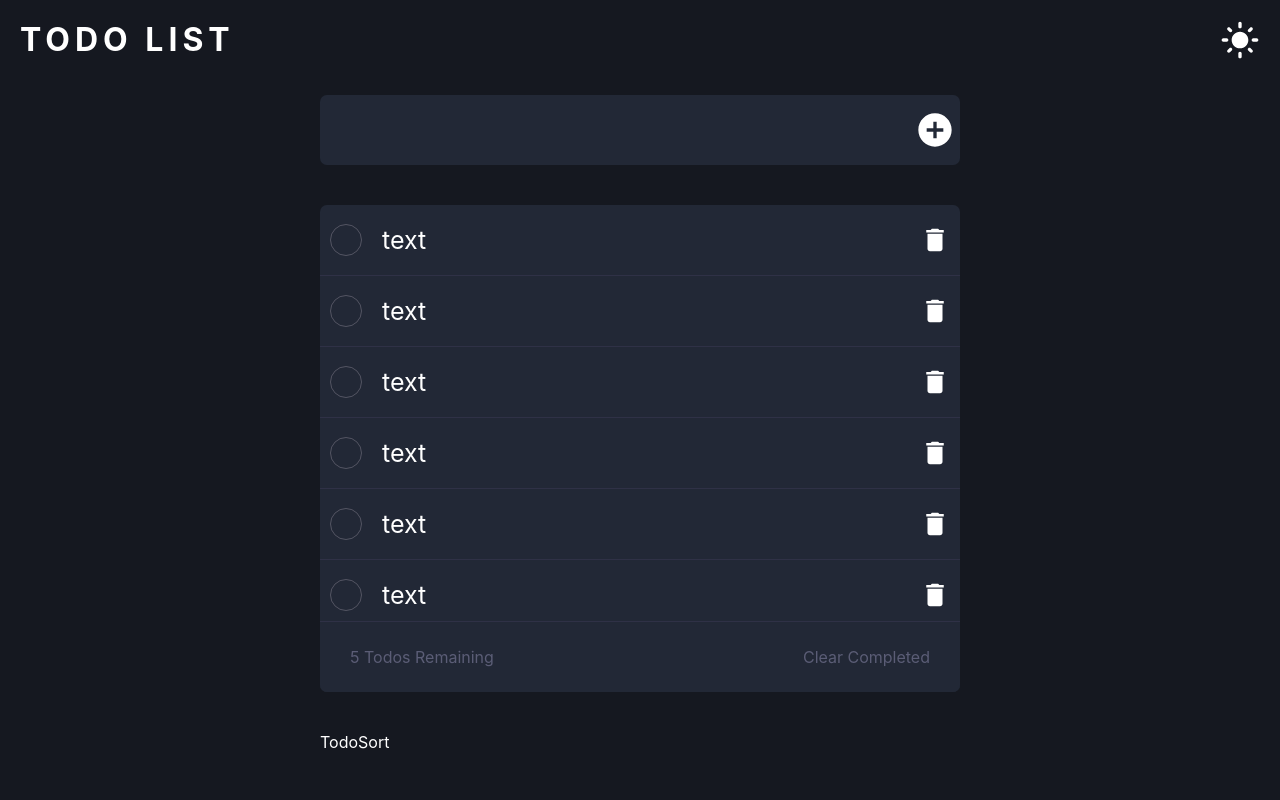
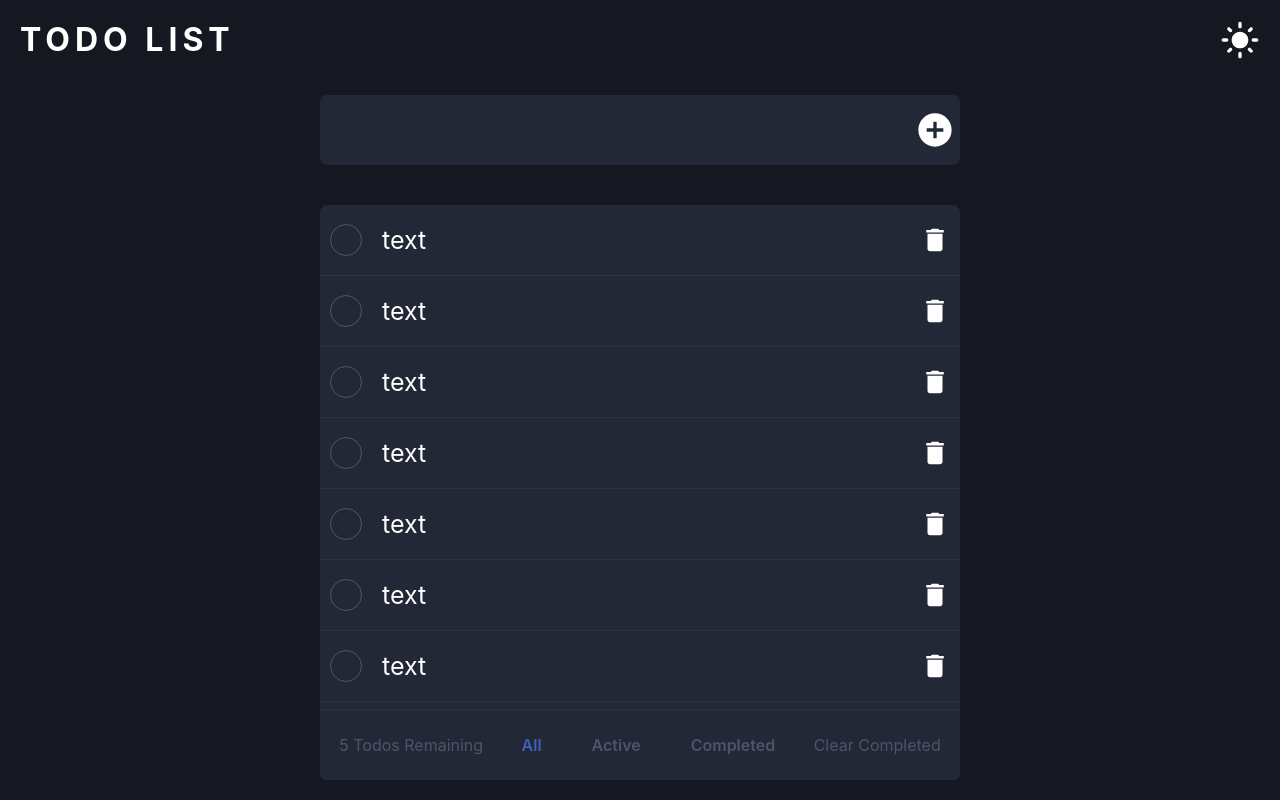
Before and after one commit to Inferno-Ripper/todo-list, a React (Create React App) app: page / in a window 1280 px wide. Built offline with nearby package versions, Linux system fonts and the light colour scheme.

Commit message:
todosSort component built

```diff
--- a/src/App.js
+++ b/src/App.js
@@ -23,6 +23,8 @@ function App() {
 		// IF darkmode is True set it to False ELSE set it to True
 		dispatch(changeTheTheme(darkMode === true ? false : true));
 	};
+
+	const mediaMatch = window.matchMedia('(min-width: 500px)');
 
 	return (
 		// IF the theme is set to dark then give the div dark-App className ELSE give the div light-App className
@@ -75,11 +77,13 @@ function App() {
 					</div>
 
 					{/* todo info */}
-					<TodosInfo className='App__todosInfo' />
+					<TodosInfo />
 				</div>
 
 				{/* todo sort */}
-				<TodosSort />
+				<div className='App__todosInfo'>
+					<TodosSort />
+				</div>
 			</div>
 		</div>
 	);
--- a/src/components/Todo.js
+++ b/src/components/Todo.js
@@ -30,7 +30,11 @@ const Todo = () => {
 						darkMode
 							? 'dark-todo__completedCircle'
 							: 'light-todo__completedCircle'
-					} todo__completedCircle`}
+					} todo__completedCircle ${
+						isCompleted && darkMode
+							? 'dark-todo__completed'
+							: isCompleted && 'light-todo__completed'
+					} todo__completed`}
 				>
 					{isCompleted && <DoneIcon className='todo__completed' />}
 				</div>
--- a/src/components/TodosInfo.js
+++ b/src/components/TodosInfo.js
@@ -2,6 +2,7 @@ import React from 'react';
 import { useSelector } from 'react-redux';
 import { selectTheme } from '../features/darkModeSlice';
 import '../styles/TodosInfo.css';
+import TodosSort from './TodosSort';
 
 const TodosInfo = () => {
 	const darkMode = useSelector(selectTheme);
@@ -11,6 +12,11 @@ const TodosInfo = () => {
 			className={`${darkMode ? 'dark-todosInfo' : 'light-todosInfo'} todosInfo`}
 		>
 			<p className='todosInfo__left'>5 Todos Remaining</p>
+
+			<div className='todosInfo__todosSort'>
+				<TodosSort />
+			</div>
+
 			<p className='todosInfo__right'>Clear Completed</p>
 		</div>
 	);
--- a/src/components/TodosSort.js
+++ b/src/components/TodosSort.js
@@ -1,8 +1,20 @@
 import React from 'react';
-import '../styles/TodoSort.css';
+import { useSelector } from 'react-redux';
+import { selectTheme } from '../features/darkModeSlice';
+import '../styles/TodosSort.css';
 
 const TodosSort = () => {
-	return <div className='todosSort'>TodoSort</div>;
+	const darkMode = useSelector(selectTheme);
+
+	return (
+		<div
+			className={`${darkMode ? 'dark-todosSort' : 'light-todosSort'} todosSort`}
+		>
+			<p className='todosSort__all todosSort__seleted'>All</p>
+			<p className='todosSort__active'>Active</p>
+			<p className='todosSort__completed'>Completed</p>
+		</div>
+	);
 };
 
 export default TodosSort;
--- a/src/index.css
+++ b/src/index.css
@@ -15,3 +15,15 @@ code {
 * {
 	margin: 0;
 }
+/* hides scrollbar for every element but can still scroll */
+
+/* Hide scrollbar for Chrome, Safari and Opera */
+*::-webkit-scrollbar {
+	display: none;
+}
+
+/* Hide scrollbar for IE, Edge and Firefox */
+* {
+	-ms-overflow-style: none; /* IE and Edge */
+	scrollbar-width: none; /* Firefox */
+}
--- a/src/styles/App.css
+++ b/src/styles/App.css
@@ -40,6 +40,10 @@
 	left: 20px;
 	letter-spacing: 5px;
 	text-transform: uppercase;
+	cursor: pointer;
+}
+.App__todoListText:hover {
+	color: #3d62ba;
 }
 
 /* todos */
@@ -53,7 +57,7 @@
 	position: relative;
 }
 
-@media (min-width: 768px) {
+@media (min-width: 1024px) {
 	.App__content {
 		width: 50vw;
 		margin-top: -50px;
@@ -68,9 +72,9 @@
 	border-radius: 7px;
 }
 
-@media (min-width: 768px) {
+@media (min-width: 1024px) {
 	.App__todos {
-		height: 52vh;
+		height: 63vh;
 		overflow: scroll;
 		border-radius: 7px;
 	}
@@ -103,3 +107,9 @@
 }
 
 /* todos info */
+
+@media (min-width: 1024px) {
+	.App__todosInfo {
+		display: none;
+	}
+}
--- a/src/styles/Todo.css
+++ b/src/styles/Todo.css
@@ -10,6 +10,10 @@
 
 .dark-todo:hover {
 	background-color: #1b1f2a;
+}
+
+.light-todo:hover {
+	background-color: #f4f4f4;
 }
 
 .dark-todo:not(:last-child) {
@@ -81,7 +85,7 @@
 	border: 1px solid #545563;
 }
 
-.dark-todo__completedCircle:hover {
+.todo:hover .dark-todo__completedCircle {
 	background-color: #545563;
 }
 
@@ -90,8 +94,8 @@
 	border: 1px solid #dcdbdb;
 }
 
-.light-todo__completedCircle:hover {
-	background-color: #222836;
+.todo:hover .light-todo__completedCircle {
+	background-color: #545563;
 }
 
 .dark-todo__completedCircle .MuiSvgIcon-root {
@@ -99,16 +103,27 @@
 	font-size: 25px;
 }
 
-.dark-todo__completedCircle:hover .MuiSvgIcon-root {
+.todo:hover .dark-todo__completedCircle .MuiSvgIcon-root {
 	color: black;
 	font-size: 25px;
 }
 
-.light-todo__completedCircle:hover .MuiSvgIcon-root {
+.todo:hover .light-todo__completedCircle .MuiSvgIcon-root {
 	color: white;
-	font-size: 25px;
 }
 
-.light-todo__completedCircle .MuiSvgIcon-root {
+.dark-todo__completed {
+	background-color: white;
+}
+
+.dark-todo__completed .MuiSvgIcon-root {
 	color: black;
 }
+
+.light-todo__completed {
+	background-color: black;
+}
+
+.light-todo__completed .MuiSvgIcon-root {
+	color: white;
+}
--- a/src/styles/TodosInfo.css
+++ b/src/styles/TodosInfo.css
@@ -1,7 +1,7 @@
 .todosInfo {
 	display: flex;
 	align-items: center;
-	justify-content: space-between;
+	justify-content: space-around;
 	height: 70px;
 	position: sticky;
 	width: 100%;
@@ -13,7 +13,7 @@
 .dark-todosInfo {
 	background-color: #222836;
 	border-top: 1px solid #2f3146;
-	color: #5b5d76;
+	color: #51536c;
 }
 
 .light-todosInfo {
@@ -27,10 +27,27 @@
 	cursor: pointer;
 }
 
-.todosInfo__left {
-	padding-left: 30px;
+/* .todosInfo__left {
+	padding-left: 10px;
 }
 
 .todosInfo__right {
-	padding-right: 30px;
+	padding-right: 10px;
+} */
+
+.todosInfo__todosSort {
 }
+
+@media (max-width: 1024px) {
+	/* .todosInfo__left {
+		padding-left: 30px;
+	}
+
+	.todosInfo__right {
+		padding-right: 30px;
+	} */
+
+	.todosInfo__todosSort {
+		display: none !important;
+	}
+}
--- /dev/null
+++ b/src/styles/TodosSort.css
@@ -0,0 +1,46 @@
+.todosSort {
+	display: flex;
+	align-items: center;
+	justify-content: space-evenly;
+	width: 100%;
+	height: 70px;
+	border-radius: 7px;
+}
+
+.dark-todosSort {
+	background-color: #222836;
+}
+
+.light-todosSort {
+	background-color: white;
+}
+
+.todosSort p {
+	cursor: pointer;
+	color: #51536c;
+	font-size: 20px;
+	font-weight: 600;
+}
+
+.todosSort p:hover,
+.todosSort__seleted {
+	color: #3d62ba !important;
+}
+
+@media (min-width: 768px) {
+	.todosSort {
+		gap: 20px;
+	}
+}
+
+@media (min-width: 1024px) {
+	.todosSort p {
+		font-size: 16px;
+	}
+}
+
+@media (min-width: 1280px) {
+	.todosSort {
+		gap: 50px;
+	}
+}
```
Also changed, not shown: src/styles/TodoSort.css (deleted).
